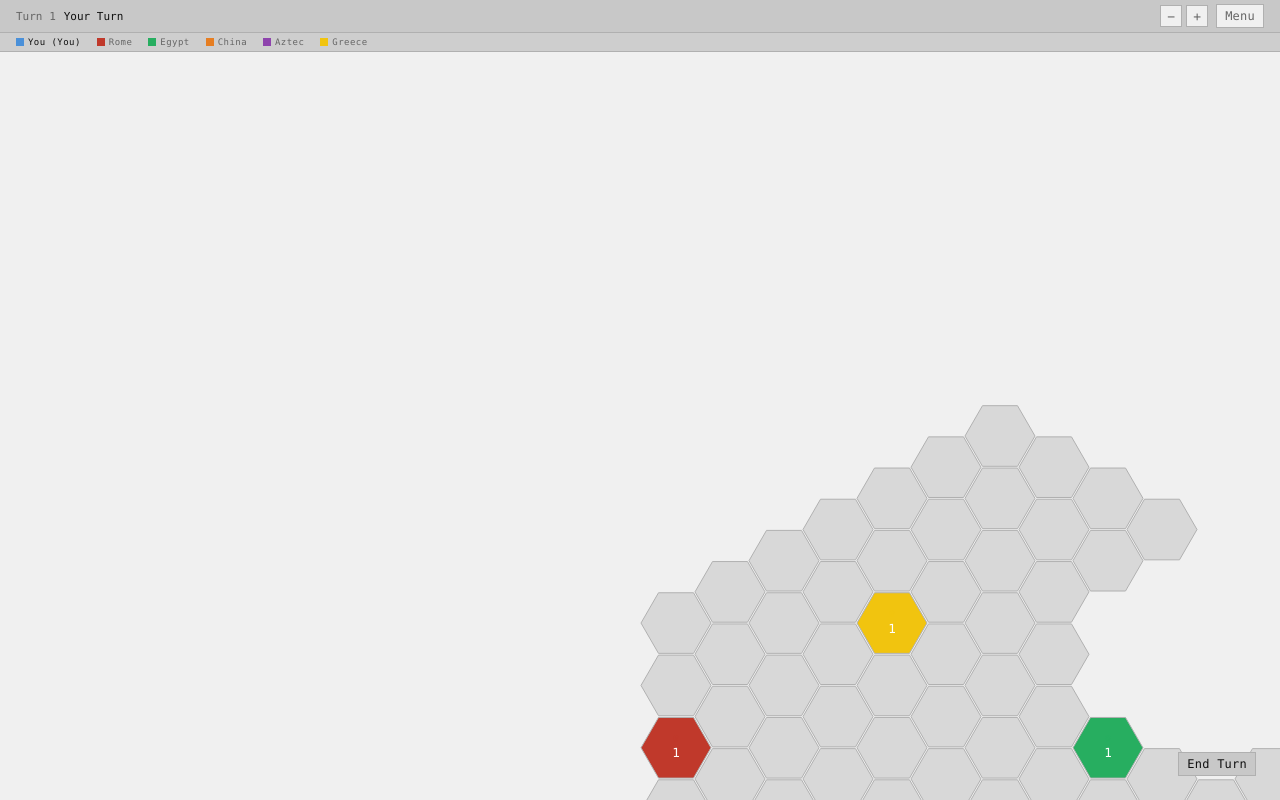
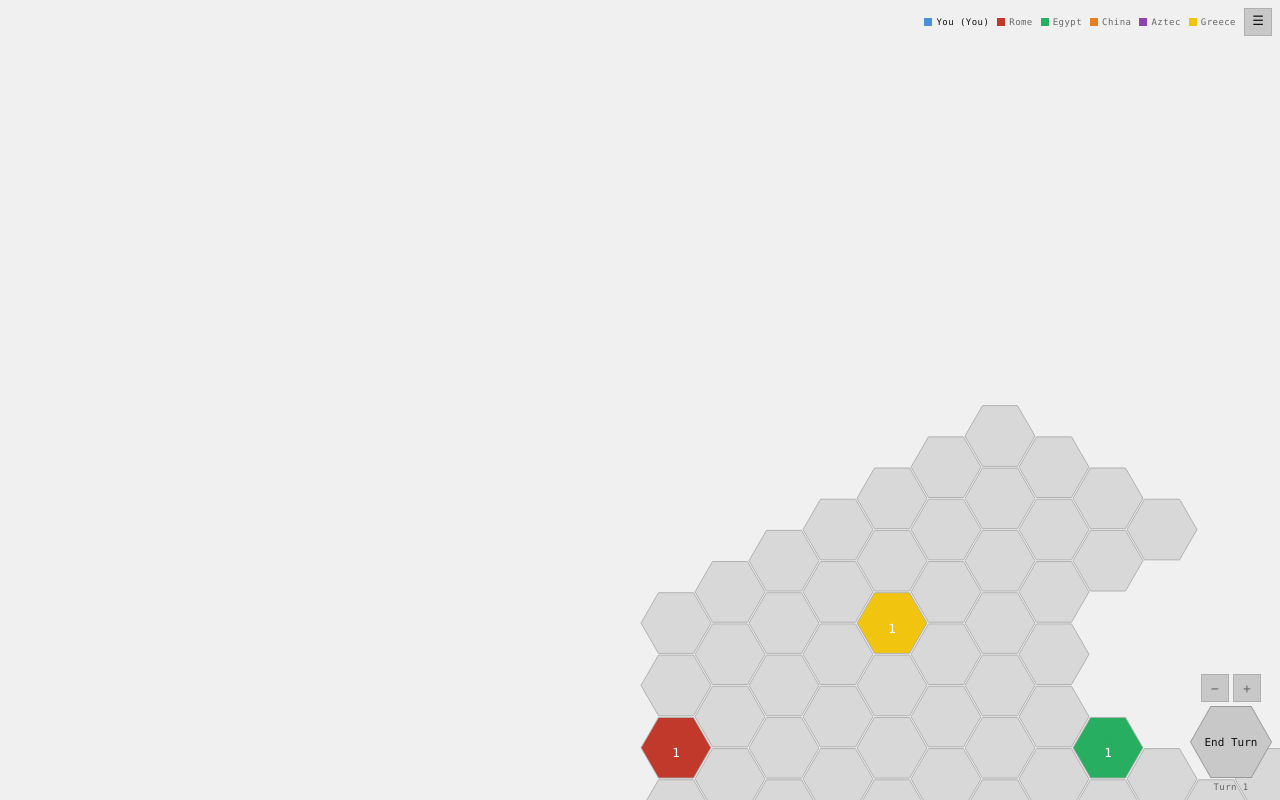
Before and after one commit to Qxx12/Canister.HexWar, a React (Vite) app: page / in a window 1280 px wide. Both pictures are taken after a click on the button "Start Game". Built offline with nearby package versions, Linux system fonts and the light colour scheme.

Commit message:
HUD updates

```diff
--- a/src/components/game/GameHUD.module.scss
+++ b/src/components/game/GameHUD.module.scss
@@ -3,9 +3,7 @@
 
 .hud {
   position: fixed;
-  top: 0;
-  left: 0;
-  right: 0;
+  inset: 0;
   z-index: $z-hud;
   pointer-events: none;
 
@@ -14,73 +12,45 @@
   }
 }
 
+// ── Top bar ──────────────────────────────────────────────────────────────────
+
 .topBar {
   display: flex;
   align-items: center;
-  justify-content: space-between;
-  padding: $space-xs $space-md;
-  background: $color-surface;
-  border-bottom: 1px solid $color-border;
+  justify-content: flex-end;
+  gap: $space-sm;
+  padding: $space-sm;
+  pointer-events: none;
+
+  > * {
+    pointer-events: auto;
+  }
 }
 
-.turnInfo {
-  display: flex;
-  align-items: center;
-  gap: $space-sm;
-}
-
-.turnNumber {
-  font-size: $font-size-sm;
-  color: $color-text-muted;
-}
-
-.status {
-  font-size: $font-size-sm;
-  color: $color-text-muted;
-}
-
-.playerTurn {
+.menuBtn {
+  width: 28px;
+  height: 28px;
+  background: $color-surface;
+  border: 1px solid $color-border;
   color: $color-text;
-}
-
-.controls {
-  display: flex;
-  align-items: center;
-  gap: $space-sm;
-}
-
-.zoomControls {
-  display: flex;
-  gap: $space-xs;
-}
-
-.zoomBtn {
-  width: 22px;
-  height: 22px;
-  background: $color-bg;
-  border: 1px solid $color-border;
-  border-radius: 0;
-  color: $color-text-muted;
   font-size: $font-size-md;
   font-family: $font-family;
-  line-height: 1;
   @include flex-center;
+  padding-bottom: 3px;
   cursor: pointer;
-  transition: border-color 0.15s, color 0.15s;
+  flex-shrink: 0;
 
   &:hover {
+    background: $color-surface-raised;
     border-color: $color-border-dark;
-    color: $color-text;
   }
 }
 
 .legend {
   display: flex;
-  gap: $space-md;
-  padding: $space-xs $space-md;
-  background: rgba($color-surface, 0.85);
-  border-bottom: 1px solid $color-border;
+  gap: $space-sm;
   flex-wrap: wrap;
+  justify-content: flex-end;
 }
 
 .playerEntry {
@@ -92,7 +62,6 @@
 .colorDot {
   width: 8px;
   height: 8px;
-  border-radius: 0;
   flex-shrink: 0;
 }
 
@@ -106,12 +75,102 @@
   color: $color-text;
 }
 
-.nextTurnWrapper {
+// ── Bottom-left cluster ───────────────────────────────────────────────────────
+
+.bottomLeft {
   position: fixed;
-  bottom: $space-lg;
-  right: $space-lg;
-  pointer-events: auto;
+  bottom: $space-sm;
+  right: $space-sm;
+  display: flex;
+  flex-direction: column;
+  align-items: center;
+  gap: $space-xs;
 }
+
+.zoomControls {
+  display: flex;
+  gap: $space-xs;
+}
+
+.zoomBtn {
+  width: 28px;
+  height: 28px;
+  background: $color-surface;
+  border: 1px solid $color-border;
+  color: $color-text-muted;
+  font-size: $font-size-md;
+  font-family: $font-family;
+  line-height: 1;
+  @include flex-center;
+  cursor: pointer;
+
+  &:hover {
+    border-color: $color-border-dark;
+    color: $color-text;
+  }
+}
+
+$hex-clip: polygon(25% 0%, 75% 0%, 100% 50%, 75% 100%, 25% 100%, 0% 50%);
+
+.endTurnWrap {
+  width: 82px;
+  height: 72px;
+  background: $color-border-dark;
+  clip-path: $hex-clip;
+  @include flex-center;
+}
+
+.waitingWrap {
+  background: $color-border;
+}
+
+.endTurnBtn {
+  width: 80px;
+  height: 70px;
+  background: $color-surface;
+  border: none;
+  color: $color-text;
+  font-size: $font-size-sm;
+  font-family: $font-family;
+  clip-path: $hex-clip;
+  @include flex-center;
+  cursor: pointer;
+
+  &:hover:not(:disabled) {
+    background: $color-surface-raised;
+  }
+
+  &:disabled {
+    cursor: default;
+  }
+}
+
+.waiting {
+  background: $color-bg;
+  color: $color-text-muted;
+}
+
+.spinner {
+  display: inline-block;
+  width: 16px;
+  height: 16px;
+  border: 2px solid $color-border;
+  border-top-color: $color-text-muted;
+  border-radius: 50%;
+  animation: spin 0.8s linear infinite;
+}
+
+@keyframes spin {
+  to { transform: rotate(360deg); }
+}
+
+.turnNumber {
+  font-size: $font-size-xs;
+  color: $color-text-muted;
+  letter-spacing: 0.05em;
+}
+
+// ── Retire modal ──────────────────────────────────────────────────────────────
 
 .menuContent {
   display: flex;
--- a/src/components/game/GameHUD.tsx
+++ b/src/components/game/GameHUD.tsx
@@ -1,7 +1,7 @@
 import { useState } from 'react'
 import type { GameState } from '../../types/game'
+import { Modal } from '../shared/Modal'
 import { Button } from '../shared/Button'
-import { Modal } from '../shared/Modal'
 import styles from './GameHUD.module.scss'
 
 interface GameHUDProps {
@@ -16,37 +16,13 @@ interface GameHUDProps {
 export function GameHUD({ gameState, onEndTurn, onRetire, onZoomIn, onZoomOut, isAnimating }: GameHUDProps) {
   const [showRetireConfirm, setShowRetireConfirm] = useState(false)
   const { phase, players, humanPlayerId, turn } = gameState
-  const isPlayerTurn = phase === 'playerTurn'
-
-  const statusText = isAnimating
-    ? 'Animating...'
-    : phase === 'playerTurn'
-      ? 'Your Turn'
-      : phase === 'aiTurn'
-        ? 'AI Thinking...'
-        : ''
+  const isPlayerTurn = phase === 'playerTurn' && !isAnimating
 
   return (
     <>
       <div className={styles.hud}>
+        {/* Top bar: burger menu left, player list right */}
         <div className={styles.topBar}>
-          <div className={styles.turnInfo}>
-            <span className={styles.turnNumber}>Turn {turn.turnNumber}</span>
-            <span className={`${styles.status} ${isPlayerTurn ? styles.playerTurn : ''}`}>
-              {statusText}
-            </span>
-          </div>
-          <div className={styles.controls}>
-            <div className={styles.zoomControls}>
-              <button className={styles.zoomBtn} onClick={onZoomOut} title="Zoom out">&#8722;</button>
-              <button className={styles.zoomBtn} onClick={onZoomIn} title="Zoom in">&#43;</button>
-            </div>
-            <Button onClick={() => setShowRetireConfirm(true)} variant="secondary">
-              Menu
-            </Button>
-          </div>
-        </div>
-
           <div className={styles.legend}>
             {players.filter(p => !p.isEliminated).map(p => (
               <div key={p.id} className={styles.playerEntry}>
@@ -57,14 +33,29 @@ export function GameHUD({ gameState, onEndTurn, onRetire, onZoomIn, onZoomOut, i
               </div>
             ))}
           </div>
+          <button className={styles.menuBtn} onClick={() => setShowRetireConfirm(true)} title="Menu">
+            &#9776;
+          </button>
+        </div>
 
-        {isPlayerTurn && !isAnimating && (
-          <div className={styles.nextTurnWrapper}>
-            <Button onClick={onEndTurn} variant="primary">
-              End Turn
-            </Button>
+        {/* Bottom-left: zoom, end turn button, turn number */}
+        <div className={styles.bottomLeft}>
+          <div className={styles.zoomControls}>
+            <button className={styles.zoomBtn} onClick={onZoomOut} title="Zoom out">&#8722;</button>
+            <button className={styles.zoomBtn} onClick={onZoomIn} title="Zoom in">&#43;</button>
           </div>
-        )}
+          <div className={`${styles.endTurnWrap} ${!isPlayerTurn ? styles.waitingWrap : ''}`}>
+            <button
+              className={`${styles.endTurnBtn} ${!isPlayerTurn ? styles.waiting : ''}`}
+              onClick={isPlayerTurn ? onEndTurn : undefined}
+              disabled={!isPlayerTurn}
+              title="End Turn"
+            >
+              {!isPlayerTurn ? <span className={styles.spinner} /> : 'End Turn'}
+            </button>
+          </div>
+          <span className={styles.turnNumber}>Turn {turn.turnNumber}</span>
+        </div>
       </div>
 
       {showRetireConfirm && (
```
Lines whose indentation alone changed are shown as unchanged.
